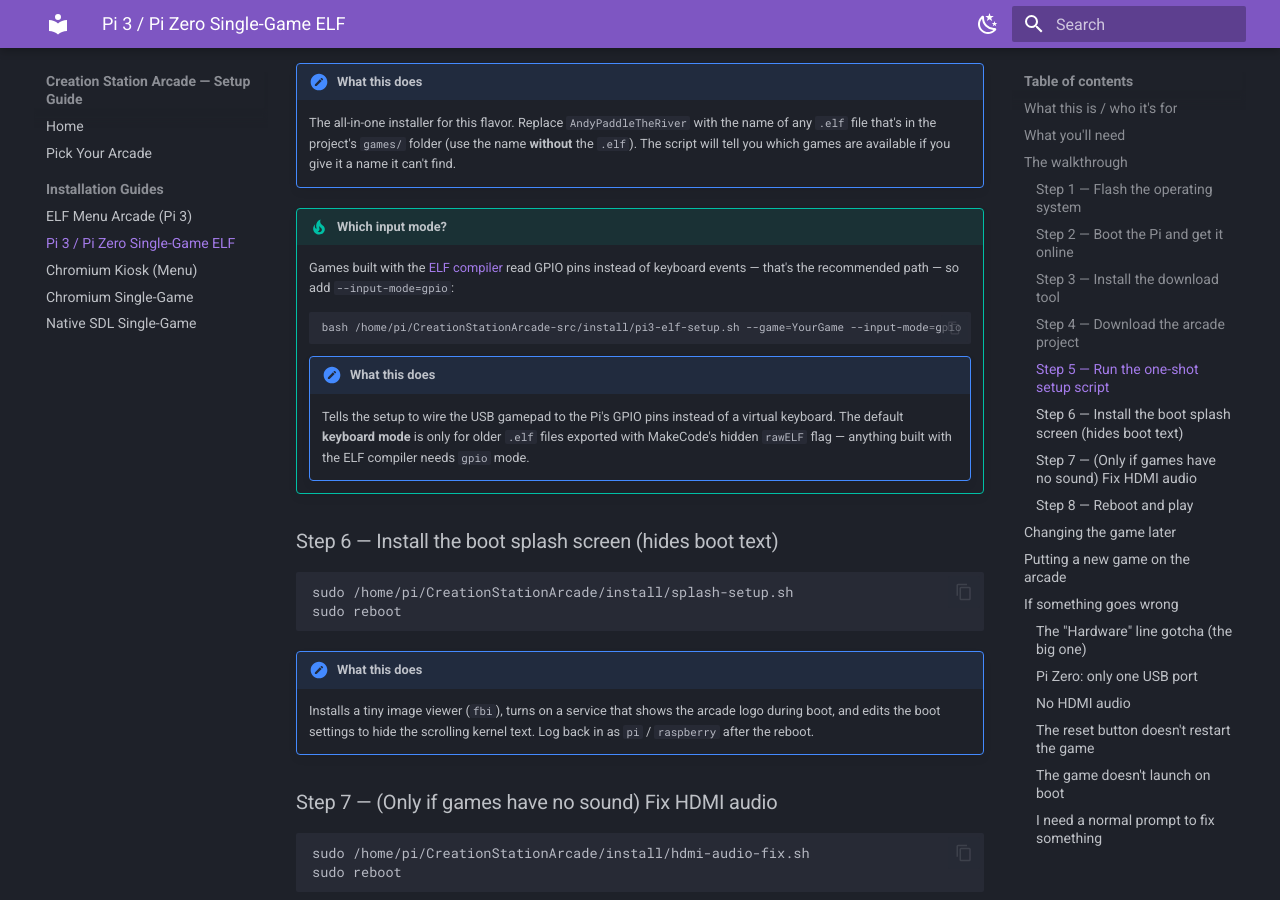
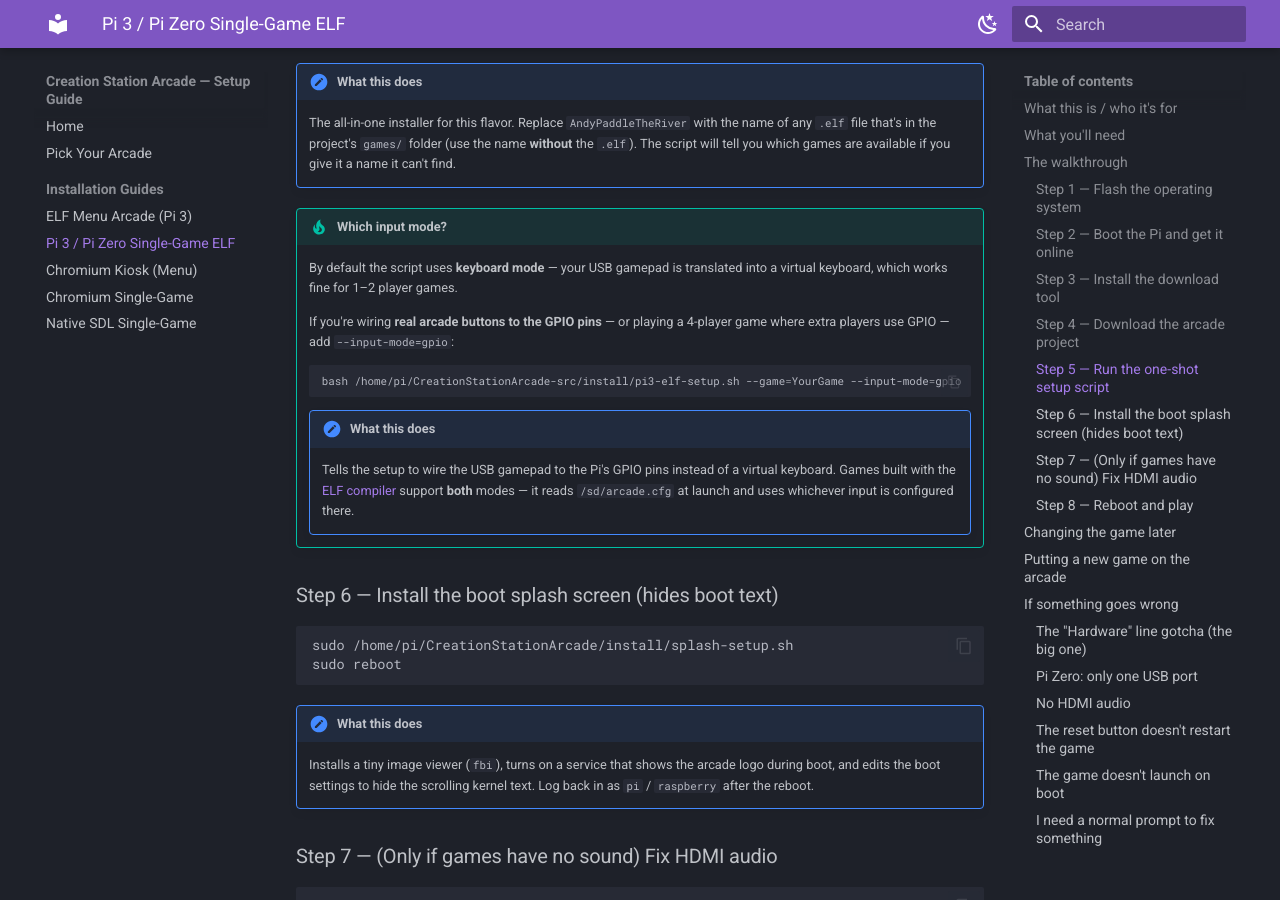
Before and after one commit to Kikketer/CreationStationArcade, an MkDocs documentation site: the page built from docs/pi3-elf-kiosk.md, in a window 1280 px wide and 900 px high, scrolled down 2990 px. Built offline with MkDocs 1.6.1 and Material for MkDocs 9.7.7, drawn with Linux system fonts in a browser that asks for light colours; some of the changed text lies outside the part shown.

Commit message:
Note that our ELF supports both keyboard and GPIO input
Checked keys.cpp in the fork — it reads /sd/arcade.cfg and uses
SCAN_CODES (evdev keyboard) when set, GPIO pins otherwise. So compiler
-built games work fine with a USB gamepad in keyboard mode.

````diff
--- a/docs/pi3-elf-kiosk.md
+++ b/docs/pi3-elf-kiosk.md
@@ -104,14 +104,16 @@
     The all-in-one installer for this flavor. Replace `AndyPaddleTheRiver` with the name of any `.elf` file that's in the project's `games/` folder (use the name **without** the `.elf`). The script will tell you which games are available if you give it a name it can't find.
 
 !!! tip "Which input mode?"
-    Games built with the [ELF compiler](https://www.makecode.games/compilers/elf) read GPIO pins instead of keyboard events — that's the recommended path — so add `--input-mode=gpio`:
+    By default the script uses **keyboard mode** — your USB gamepad is translated into a virtual keyboard, which works fine for 1–2 player games.
+
+    If you're wiring **real arcade buttons to the GPIO pins** — or playing a 4-player game where extra players use GPIO — add `--input-mode=gpio`:
 
     ```bash
     bash /home/pi/CreationStationArcade-src/install/pi3-elf-setup.sh --game=YourGame --input-mode=gpio
     ```
 
     !!! note "What this does"
-        Tells the setup to wire the USB gamepad to the Pi's GPIO pins instead of a virtual keyboard. The default **keyboard mode** is only for older `.elf` files exported with MakeCode's hidden `rawELF` flag — anything built with the ELF compiler needs `gpio` mode.
+        Tells the setup to wire the USB gamepad to the Pi's GPIO pins instead of a virtual keyboard. Games built with the [ELF compiler](https://www.makecode.games/compilers/elf) support **both** modes — it reads `/sd/arcade.cfg` at launch and uses whichever input is configured there.
 
 ### Step 6 — Install the boot splash screen (hides boot text)
 
@@ -164,7 +166,7 @@
 2. Open the [ELF compiler](https://www.makecode.games/compilers/elf) and upload the PNG.
 
     !!! note "What this does"
-        Builds a raw `.elf` for the Raspberry Pi. It's the 4-player GPIO variety, but it works fine for games that only use 1–2 players — just remember to use `--input-mode=gpio` in the setup step.
+        Builds a raw `.elf` for the Raspberry Pi. It's the 4-player GPIO variety, but it works fine for games that only use 1–2 players and supports both keyboard and GPIO input.
 
 3. Download the resulting `.elf` file.
 4. Copy that `.elf` file into the project's `games/` folder (on the Pi as `pi` or `admin`, or by pushing it through git).
````
